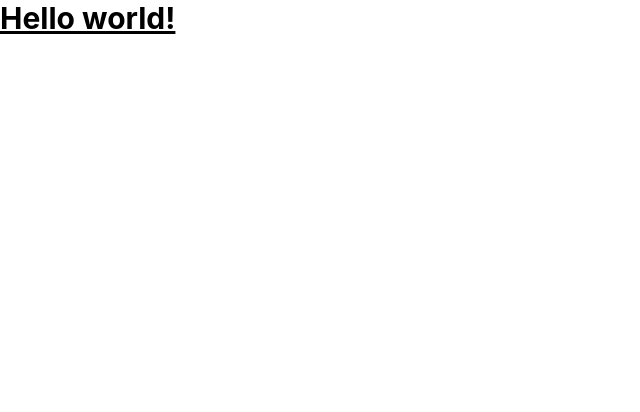
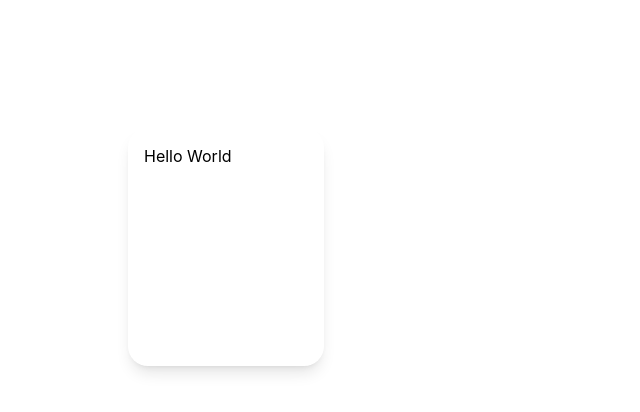
Before and after one commit to mpsb/chips, a Next.js app in the folder f-chips/: page / in a window 1280 px wide. Shown: the top 412 px of the page, without its empty margins (0-640 px from the left). Built offline with nearby package versions, Linux system fonts and the light colour scheme.

Commit message:
added Card component

```diff
--- /dev/null
+++ b/f-chips/components/containers/Card.tsx
@@ -0,0 +1,15 @@
+import { NextPage } from 'next';
+
+type Props = {
+    children: any;
+};
+
+const Card: NextPage<Props> = (props) => {
+    return(
+        <div className="shadow-lg rounded-[20px] p-[16px] min-h-[238px]">
+            {props.children}
+        </div>
+    );
+};
+
+export default Card;
--- a/f-chips/pages/index.tsx
+++ b/f-chips/pages/index.tsx
@@ -1,12 +1,13 @@
 import type { NextPage } from 'next'
-import Head from 'next/head'
-import Image from 'next/image'
+import Card from '../components/containers/Card'
 
 const Home: NextPage = () => {
   return (
-    <h1 className="text-3xl font-bold underline">
-      Hello world!
-    </h1>
+    <div style={{width: 196, marginLeft: 128, marginTop: 128}}>
+      <Card>
+      Hello World
+    </Card>
+    </div>
   )
 }
 
```
